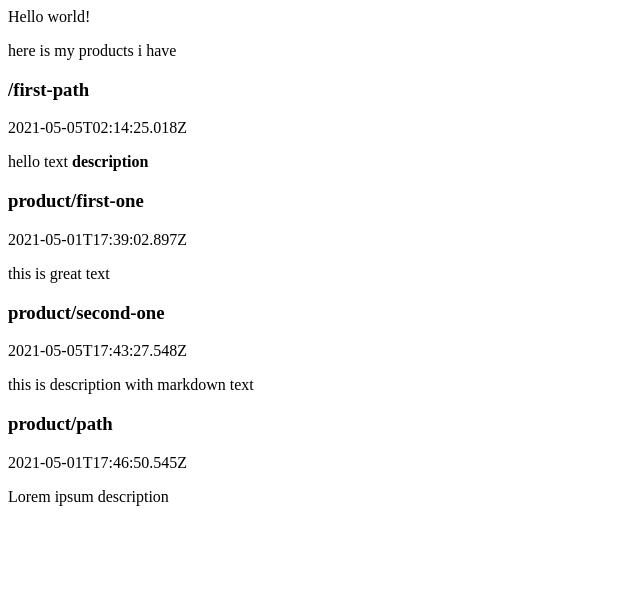
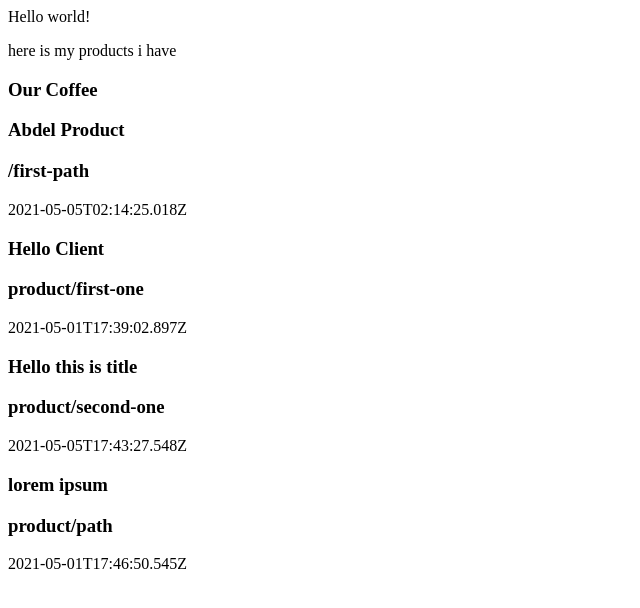
Before and after one commit to copmany/gatsby-netlify-example, a Gatsby site: page / in a window 1280 px wide. Shown: the whole page, without its empty margins (0-640 px from the left). Built offline with nearby package versions, Linux system fonts and the light colour scheme; Gatsby itself is replaced by a stand-in of ours.

Commit message:
added title to layout

```diff
--- a/src/pages/index.js
+++ b/src/pages/index.js
@@ -10,11 +10,12 @@
       <p>here is my products i have</p>
       {products.map((product, i) => (
         <div className="products" key={i}>
+          <h3>{product.frontmatter.title}</h3>
           <h3>{product.frontmatter.path}</h3>
           <span>{product.frontmatter.date}</span>
 
-          <p dangerouslySetInnerHTML={{ __html: product.html }}>
-          </p>
+
+
         </div>
 
       ))}
@@ -31,8 +32,9 @@
         frontmatter {
           path
           date
+          title
         }
-        html
+
       }
     }
   }
```
